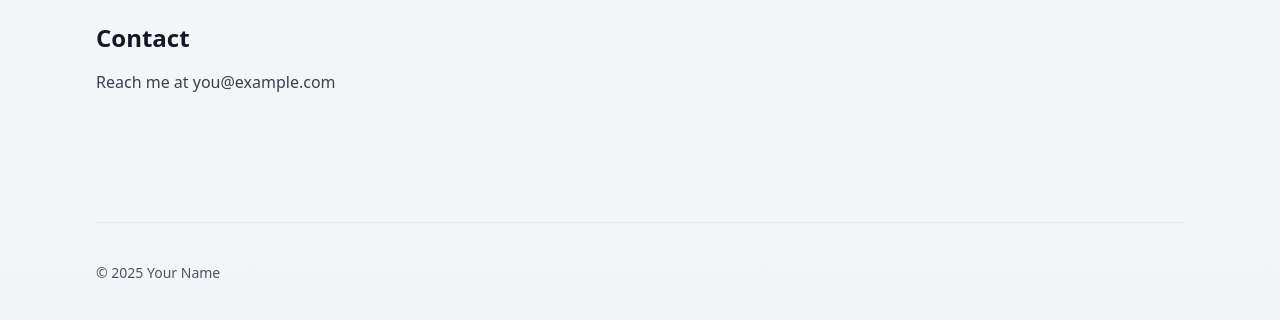
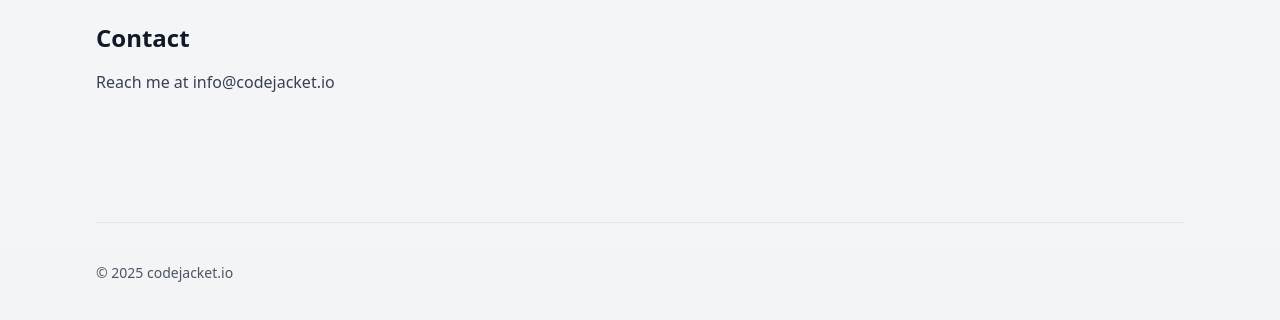
Before and after one commit to diydaniel/Portfolio-Webpage-codejacket.io, a React (Vite) app: page / in a window 1280 px wide. Shown: the part 2743-3063 px from the top of the page. Built offline with nearby package versions, Linux system fonts and the light colour scheme; no server answers.

Commit message:
add Contact: reach me at info@codejacket.io + added copyright 2025 codejacket.io

```diff
--- a/src/App.tsx
+++ b/src/App.tsx
@@ -320,7 +320,7 @@ function Contact(): JSX.Element {
   return (
     <section id="contact" className="py-16">
       <h2 className="text-2xl font-bold">Contact</h2>
-      <p className="mt-4 text-gray-700 dark:text-gray-300">Reach me at you@example.com</p>
+      <p className="mt-4 text-gray-700 dark:text-gray-300">Reach me at info@codejacket.io</p>
     </section>
   );
 }
@@ -328,7 +328,7 @@ function Contact(): JSX.Element {
 function Footer(): JSX.Element {
   return (
     <footer className="py-10 text-sm text-gray-600 dark:text-gray-400 border-t border-gray-200 dark:border-gray-800 mt-16">
-      <p>© {new Date().getFullYear()} Your Name</p>
+      <p>© {new Date().getFullYear()} codejacket.io</p>
     </footer>
   );
 }
```
